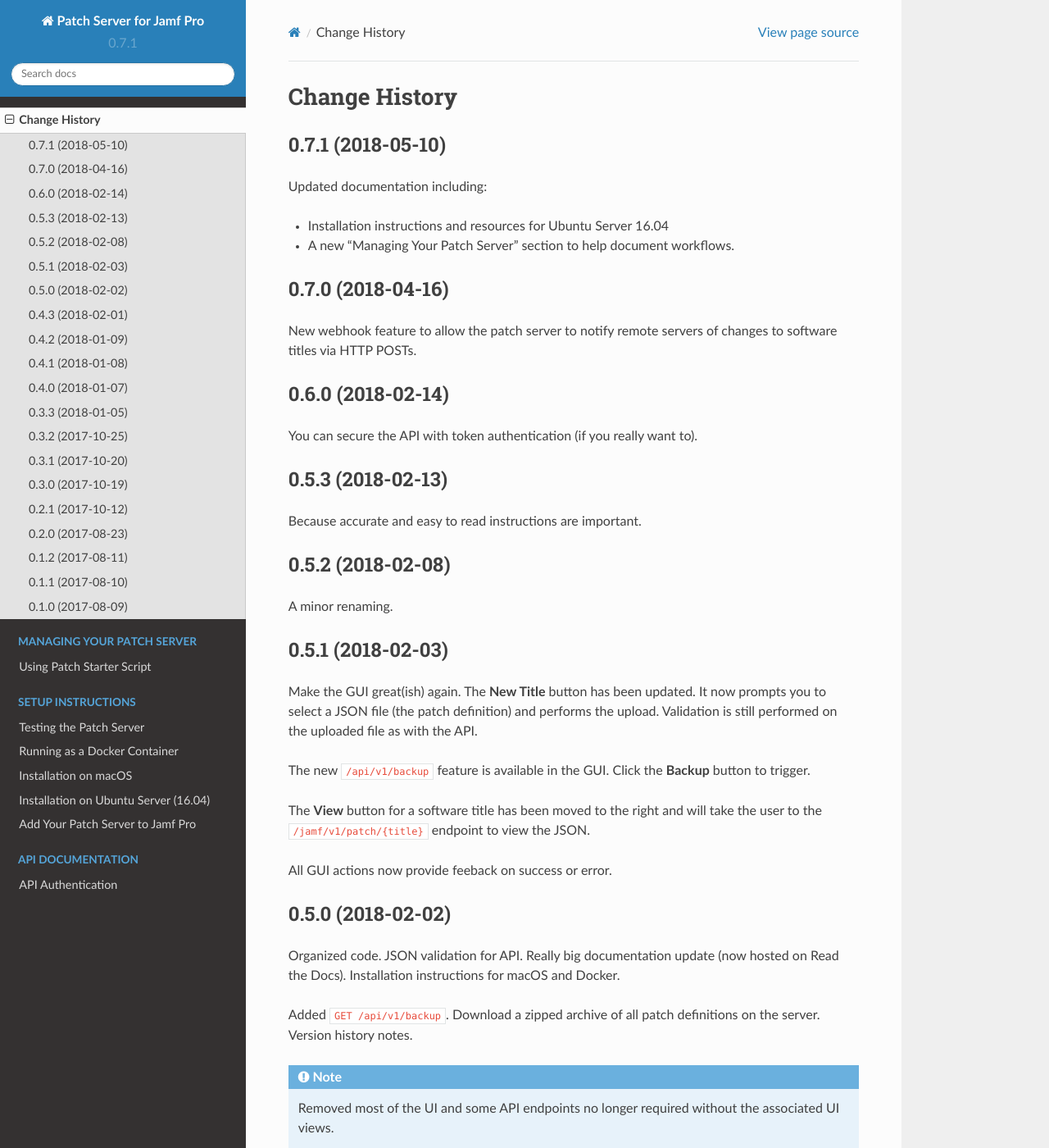
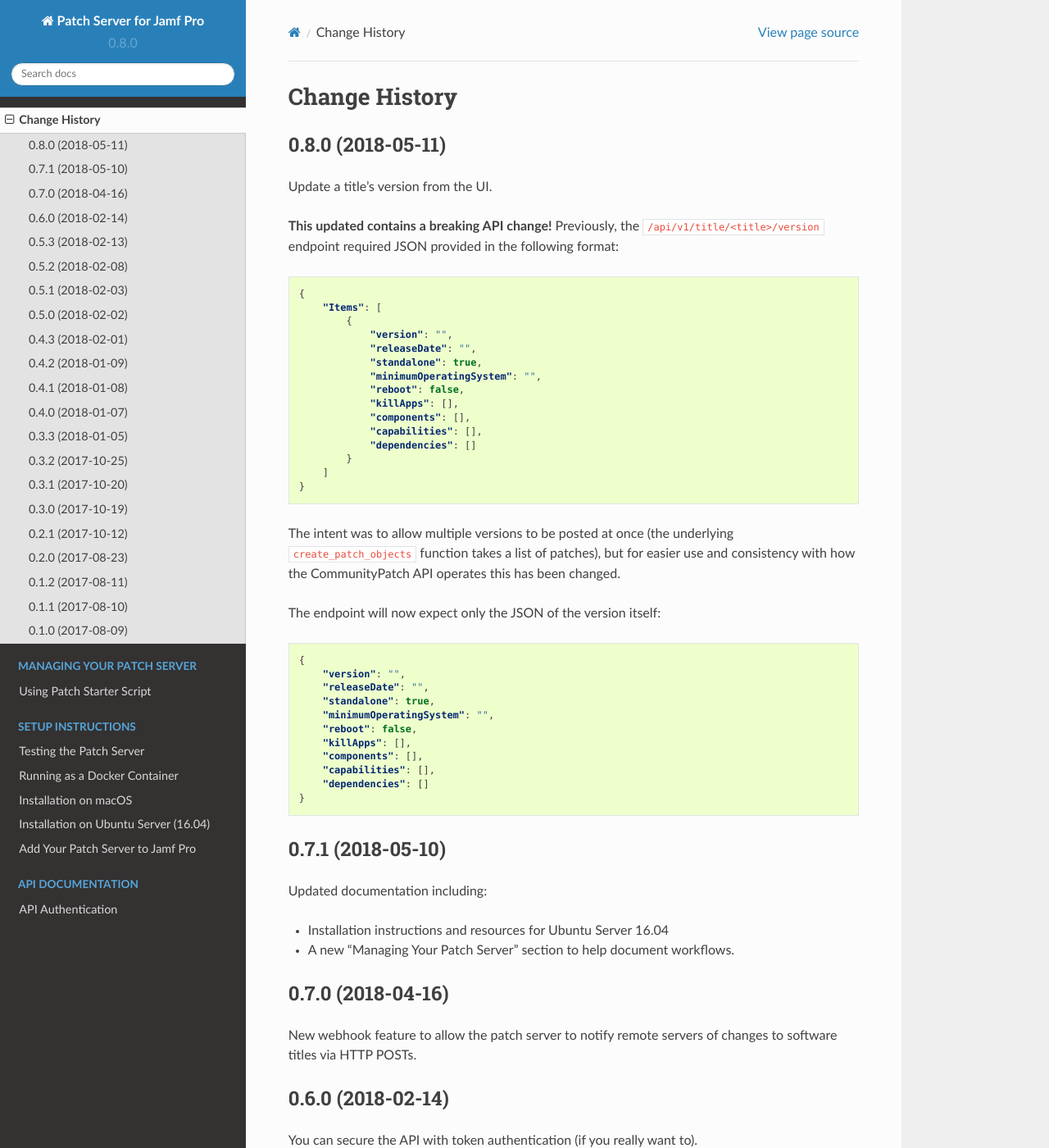
Before and after one commit to brysontyrrell/PatchServer, a Sphinx documentation site: the page built from docs/change_history.rst, in a window 1280 px wide and 1400 px high. Shown: the whole window at 82% size. Built offline with Sphinx 7.4.7 and the Read the Docs theme 2.0.0, drawn with Linux system fonts in a browser that asks for light colours; pages that are not in the unit, such as notebooks, are missing from menus.

Commit message:
Update a title via the UI implemented

```diff
--- a/docs/change_history.rst
+++ b/docs/change_history.rst
@@ -1,5 +1,52 @@
 Change History
 --------------
+
+0.8.0 (2018-05-11)
+^^^^^^^^^^^^^^^^^^
+
+Update a title's version from the UI.
+
+**This updated contains a breaking API change!** Previously, the
+``/api/v1/title/<title>/version`` endpoint required JSON provided in the
+following format:
+
+.. code-block:: json
+
+    {
+        "Items": [
+            {
+                "version": "",
+                "releaseDate": "",
+                "standalone": true,
+                "minimumOperatingSystem": "",
+                "reboot": false,
+                "killApps": [],
+                "components": [],
+                "capabilities": [],
+                "dependencies": []
+            }
+        ]
+    }
+
+The intent was to allow multiple versions to be posted at once (the underlying
+``create_patch_objects`` function takes a list of patches), but for easier use
+and consistency with how the CommunityPatch API operates this has been changed.
+
+The endpoint will now expect only the JSON of the version itself:
+
+.. code-block:: json
+
+    {
+        "version": "",
+        "releaseDate": "",
+        "standalone": true,
+        "minimumOperatingSystem": "",
+        "reboot": false,
+        "killApps": [],
+        "components": [],
+        "capabilities": [],
+        "dependencies": []
+    }
 
 0.7.1 (2018-05-10)
 ^^^^^^^^^^^^^^^^^^
--- a/patchserver/__init__.py
+++ b/patchserver/__init__.py
@@ -1,4 +1,4 @@
 """Patch Server for Jamf Pro"""
 __title__ = 'PatchServer'
-__version__ = '0.7.1'
+__version__ = '0.8.0'
 __author__ = 'Bryson Tyrrell'
--- a/patchserver/static/js/custom.js
+++ b/patchserver/static/js/custom.js
@@ -87,8 +87,9 @@
                 "orderable": false,
                 "data": "id",
                 "render": function ( data, type, row, meta ) {
-                    return '<button id="' + data + '" class="btn btn-success btn-xs" onclick="">' +
-						    '<span class="glyphicon glyphicon-chevron-up"></span></button>';
+                    return '<button class="btn btn-success btn-xs" data-toggle="modal" data-target="#titleVersionModal"' +
+                           'onclick="document.getElementById(\'titleVersionModalName\').innerHTML=\'' + data + '\'; document.getElementById(\'titleVersionModalForm\').action=\'/api/v1/title/' + data + '/version?redirect=true\'">' +
+                           '<span class="glyphicon glyphicon-chevron-up"></span></button>';
                 }
             },
             { "targets": 6, "data": "lastModified" },
```
Also changed, not shown: 2 other files.
